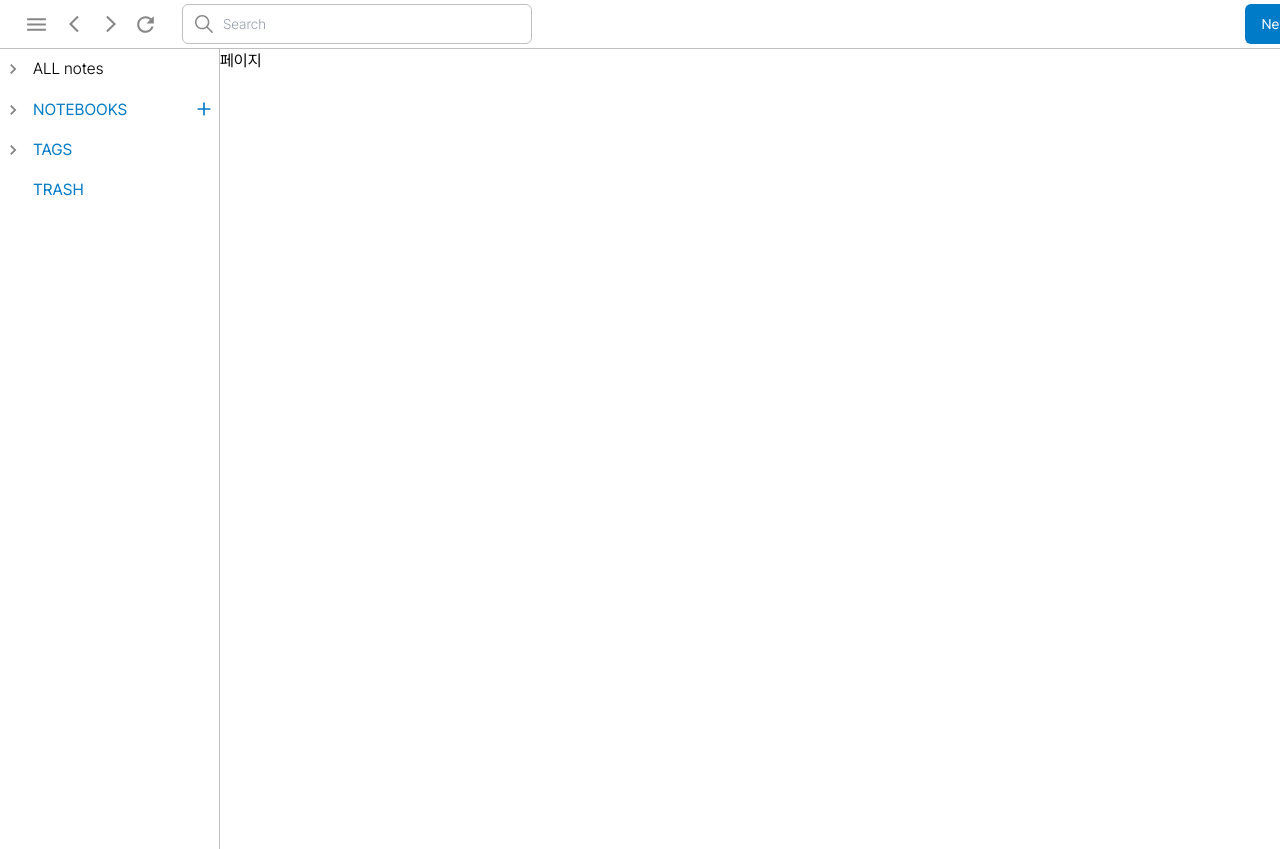
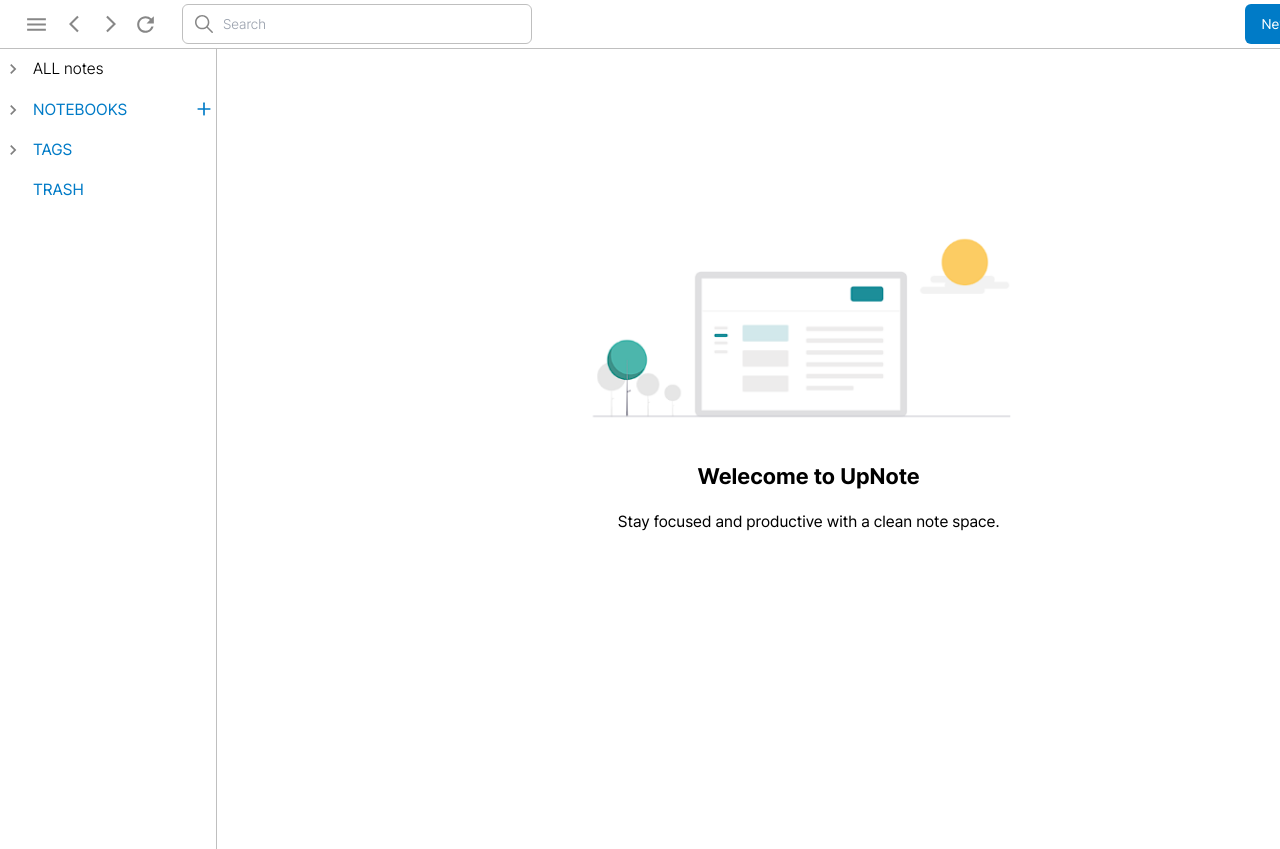
Before and after one commit to W0N-H0/upnote-clone, a Next.js app: page / in a window 1280 px wide. Shown: the top 849 px of the page. Built offline with nearby package versions, Linux system fonts and the light colour scheme.

Commit message:
[Design] 초기 페이지 컨텐츠 추가

```diff
--- a/app/layout.tsx
+++ b/app/layout.tsx
@@ -23,7 +23,7 @@
 }) {
   return (
     <html lang="en" className={Pretendard.className}>
-      <body className="flex flex-col w-full h-full min-w-[1400px] max-w-[1920px]">
+      <body className="flex flex-col min-w-[1400px] max-w-[1920px]">
         <Toaster
           containerStyle={{
             fontSize: "0.875rem",
--- a/app/page.tsx
+++ b/app/page.tsx
@@ -1,3 +1,17 @@
+import Image from "next/image";
+import welcome from "@/public/assets/welcome.png";
 export default function Home() {
-  return <main className="flex">페이지</main>;
+  return (
+    <main className="w-full h-screen flex flex-col justify-center items-center pb-40 gap-4">
+      <Image
+        src={welcome}
+        alt="welecome img"
+        width={500}
+        height={500}
+        quality={100}
+      />
+      <h1 className="font-bold text-[1.4em]">Welecome to UpNote</h1>
+      <p> Stay focused and productive with a clean note space.</p>
+    </main>
+  );
 }
```
Also changed, not shown: public/assets/welcome.png (added).
